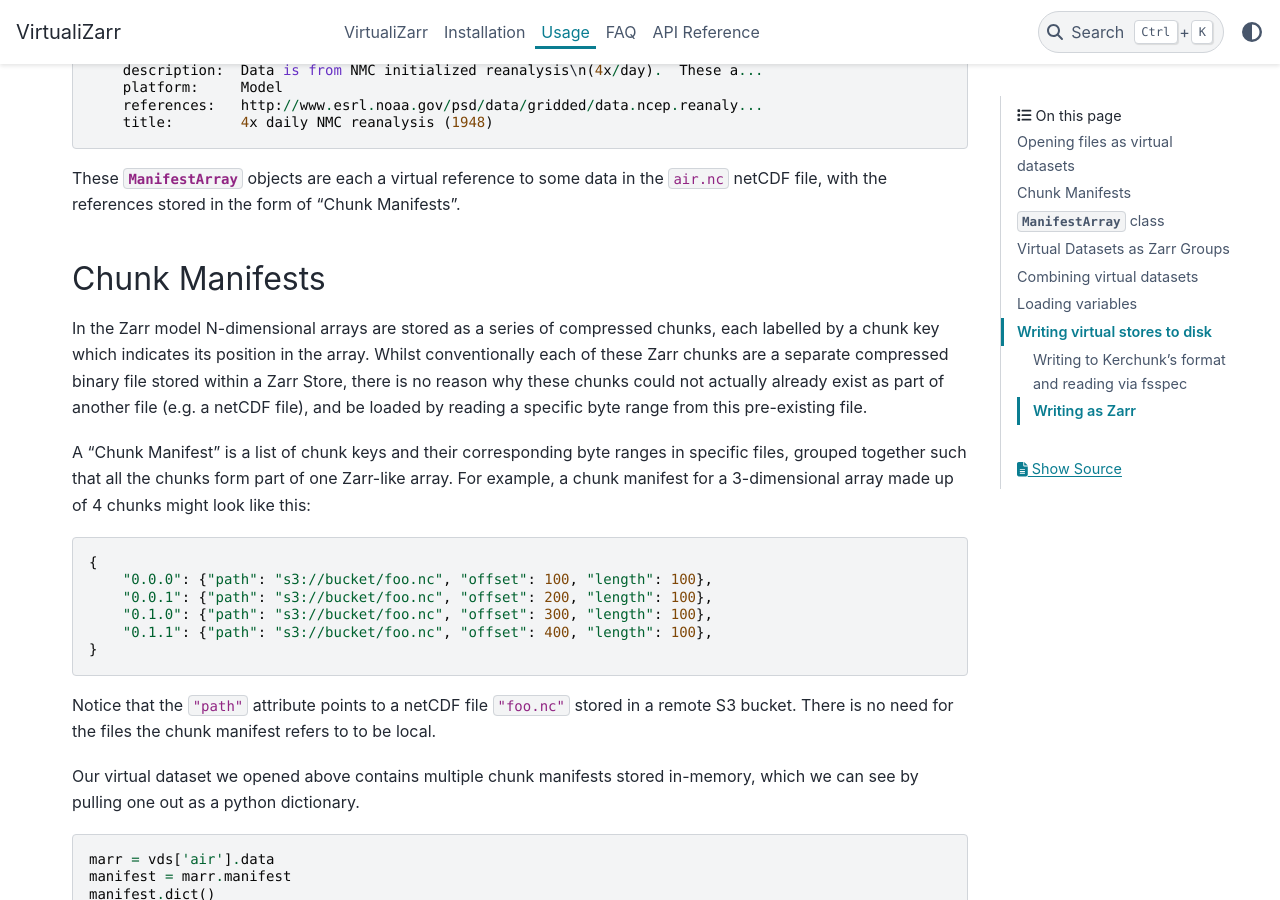
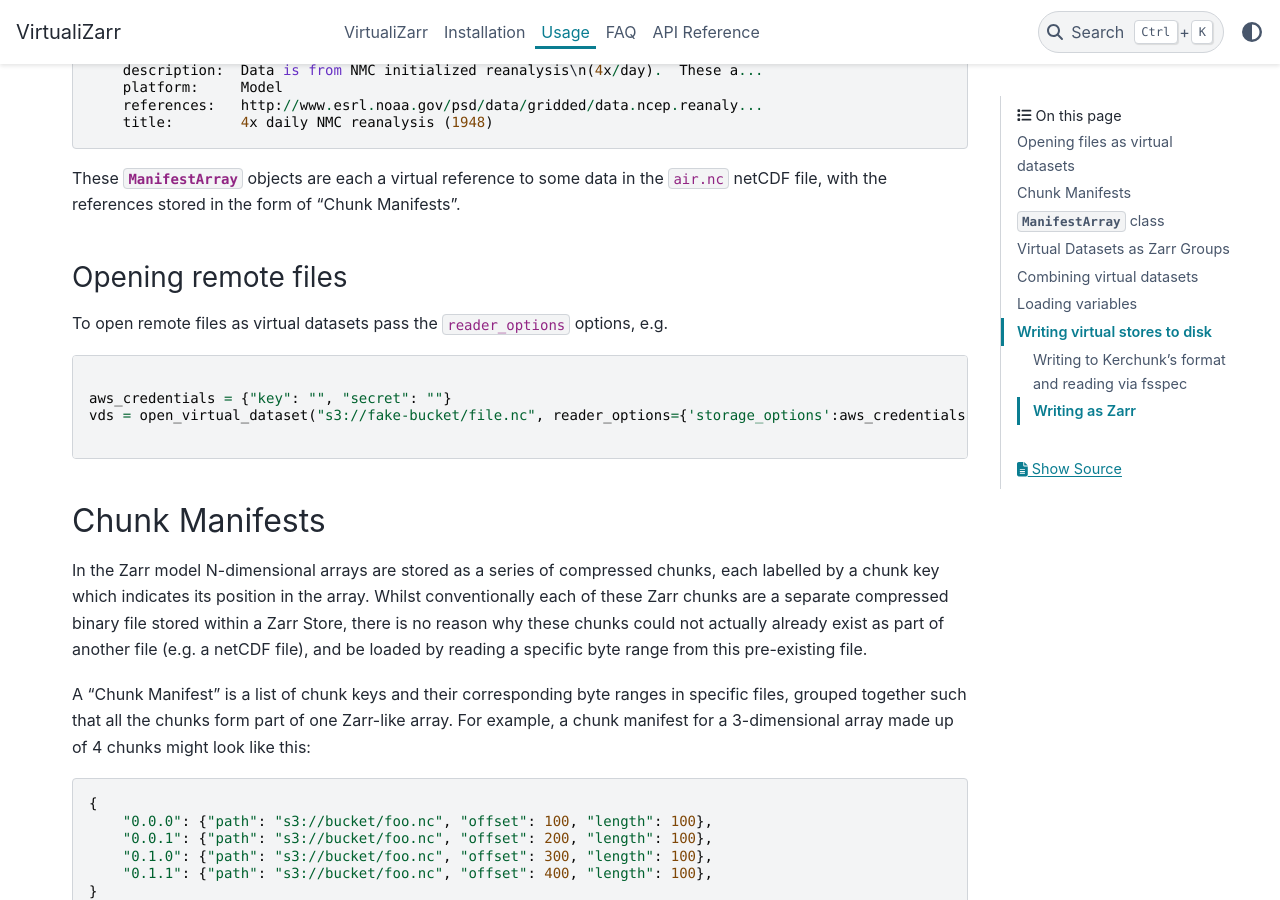
Before and after one commit to zarr-developers/VirtualiZarr, a Sphinx documentation site: the page built from docs/usage.md, in a window 1280 px wide and 900 px high, scrolled down 1338 px. Built offline with Sphinx 7.4.7 and the PyData theme 0.15.4, drawn with Linux system fonts in a browser that asks for light colours.

Commit message:
ådds section to usage

````diff
--- a/docs/usage.md
+++ b/docs/usage.md
@@ -26,6 +26,7 @@ vds = open_virtual_dataset('air.nc')
 ```
 
 (Notice we did not have to explicitly indicate the file format, as {py:func}`open_virtual_dataset <virtualizarr.xarray.open_virtual_dataset>` will attempt to automatically infer it.)
+
 
 ```{note}
 In future we would like for it to be possible to just use `xr.open_dataset`, e.g.
@@ -60,6 +61,17 @@ Attributes:
 ```
 
 These {py:class}`ManifestArray <virtualizarr.manifests.ManifestArray>` objects are each a virtual reference to some data in the `air.nc` netCDF file, with the references stored in the form of "Chunk Manifests".
+
+### Opening remote files
+
+To open remote files as virtual datasets pass the `reader_options` options, e.g.
+
+```python
+
+aws_credentials = {"key": "", "secret": ""}
+vds = open_virtual_dataset("s3://fake-bucket/file.nc", reader_options={'storage_options':aws_credentials})
+
+```
 
 ## Chunk Manifests
 
````
